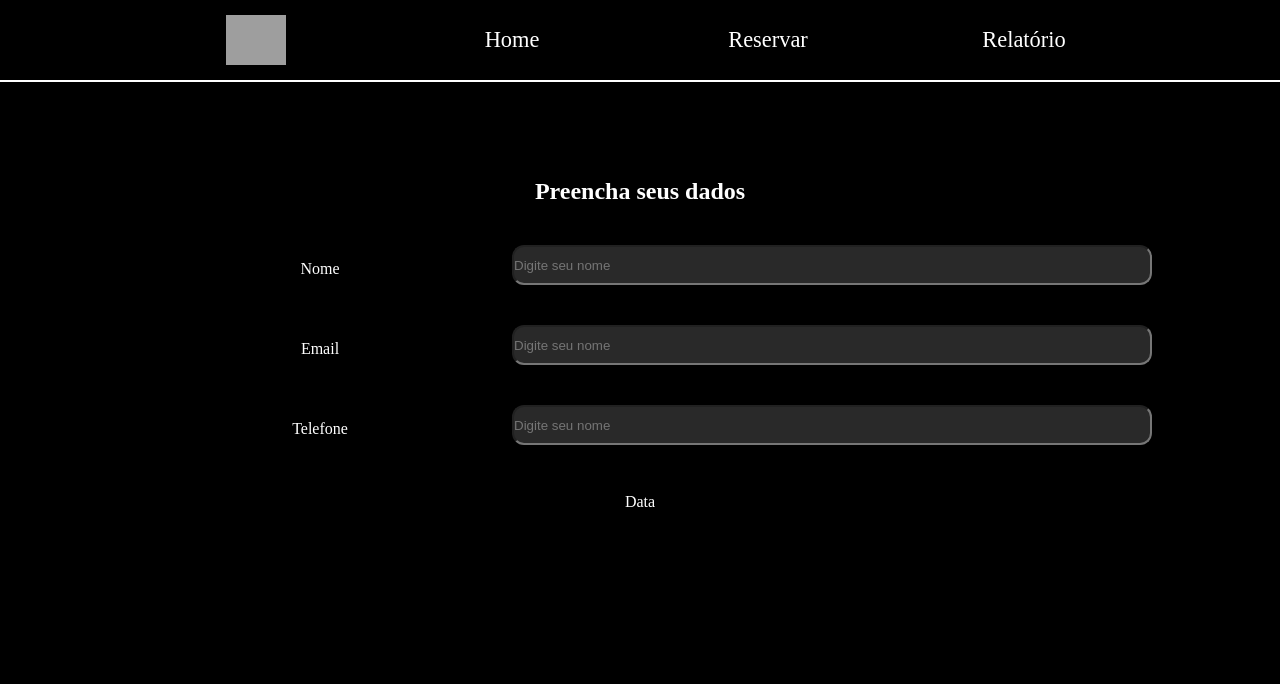
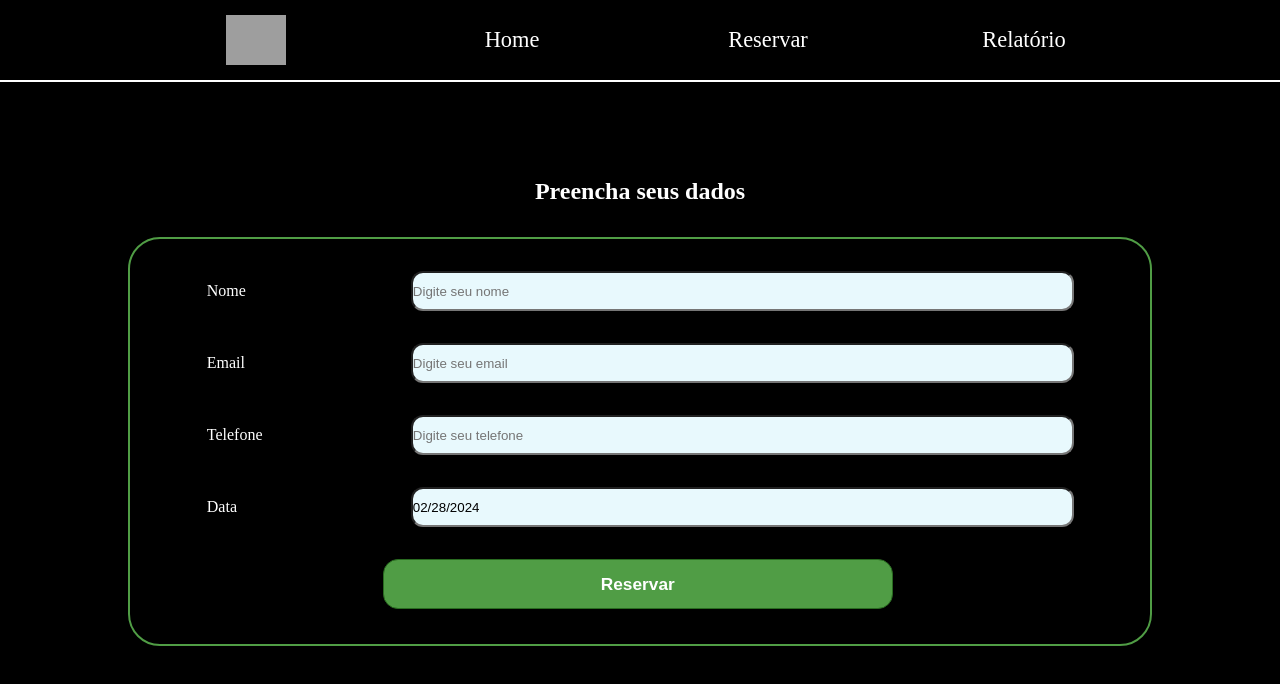
Before and after one commit to LeandroAndrekowicz/Reservas-FrontEnd, a React (Vite) app: page /reserve in a window 1280 px wide. Shown: the top 684 px of the page. Built offline with nearby package versions, Linux system fonts and the light colour scheme; grey boxes are pictures that could not be loaded.

Commit message:
Termino da pagina de reservas

```diff
--- a/package.json
+++ b/package.json
@@ -17,6 +17,7 @@
   },
   "devDependencies": {
     "@types/react": "^18.2.56",
+    "@types/react-datepicker": "^6.0.2",
     "@types/react-dom": "^18.2.19",
     "@typescript-eslint/eslint-plugin": "^7.0.2",
     "@typescript-eslint/parser": "^7.0.2",
--- a/src/components/Button/index.tsx
+++ b/src/components/Button/index.tsx
@@ -3,11 +3,12 @@ import './Button.css'
 
 type Props = {
     text: string;
+    onclick: () => void;
 }
 
 const Button = (props: Props) => {
   return (
-    <button className='button buttonEffect'>{props.text}</button>
+    <button className='button buttonEffect' onClick={props.onclick}>{props.text}</button>
   )
 }
 
--- a/src/index.css
+++ b/src/index.css
@@ -2,5 +2,8 @@
     margin: 0;
     padding: 0;
     box-sizing: border-box;
+}
+
+body{
     background-color: black;
 }
--- a/src/pages/Home/index.tsx
+++ b/src/pages/Home/index.tsx
@@ -2,10 +2,18 @@ import React from 'react'
 import './Home.css'
 import Header from '../../components/Header'
 import Button from '../../components/Button'
+import { useNavigate } from 'react-router-dom'
 
 type Props = {}
 
 const Home = (props: Props) => {
+
+  const navigate = useNavigate();
+
+  const goReserve = () => {
+    navigate('/reserve');
+  }
+
   return (
     <div>
         <Header />
@@ -21,7 +29,7 @@ const Home = (props: Props) => {
             <p>O que achou? Vamos agendar uma visita até você?</p>
           </div>
           <div className='button-sobre'>
-            <Button text='Agendar'/>
+            <Button text='Agendar' onclick={goReserve}/>
           </div>
           <div className='gallery'>
             <figure className='gallery__item gallery__item--1'>
--- a/src/pages/Reserve/Reserve.css
+++ b/src/pages/Reserve/Reserve.css
@@ -10,18 +10,18 @@
 .container-info{
     width: 100%;
     display: flex;
-    justify-content: center;
     align-items: center;
+    margin-bottom: 2em;
+    margin-top: 2em;
 }
 
 .form-input{
-    width: 50%;
+    width: 65%;
     height: 3em;
     display: flex !important;
-    margin-top: 3em;
     justify-content: center;
     align-items: center;
-    background-color: #292929;
+    background-color: #E8F9FD;
     border-radius: .9em;
 }
 
@@ -32,10 +32,58 @@
 }
 
 .form-label{
-    width: 30%;
+    width: 20%;
     color: white;
-    margin-top: 3em;
     display: flex;
+    position: relative;
+    justify-content: start;
+    align-items: center;
+    margin-left: 6vw;
+}
+
+.form-style{
+    width: 80%;
+    border: 2px solid #509D45;
+    border-radius: 2em;
+    margin-top: 2em;
+}
+
+.container-info-button{
+    display: flex;
+    width: 100%;
+    align-items: center;
+    justify-content: center;
+}
+
+.container-info-button button{
+    width: 50%;
+    margin-bottom: 2em;
+}
+
+.react-datepicker-wrapper {
+    width: 65%;
+}
+
+.react-datepicker__input-container{
+    width: 100%;
+}
+
+.form-input-data{
+    width: 100%;
+    height: 3em;
+    display: flex !important;
     justify-content: center;
     align-items: center;
+    background-color: #E8F9FD;
+    border-radius: .9em;
 }
+
+@media (max-width: 600px) {
+    .container-info{
+        flex-direction: column;
+    }
+
+    .form-label {
+        width: 70%;
+    }
+}
--- a/src/pages/Reserve/index.tsx
+++ b/src/pages/Reserve/index.tsx
@@ -3,12 +3,25 @@ import './Reserve.css'
 import Header from '../../components/Header'
 import "react-datepicker/dist/react-datepicker.css";
 import DatePicker from "react-datepicker";
+import Button from '../../components/Button';
 
 
-type Props = {}
+interface ReserveData {
+  name: string;
+  email: string;
+  phone: string;
+  data: Date;
+}
 
-const Reserve = (props: Props) => {
+const Reserve = () => {
   const [startDate, setStartDate] = useState(new Date());
+
+  const [formData, setFormData] = useState<ReserveData>({
+    name: '',
+    email: '',
+    phone: '',
+    data: new Date()
+  });
 
   return (
     <section>
@@ -17,21 +30,63 @@ const Reserve = (props: Props) => {
             <div className='container-titulo'>
               <h2>Preencha seus dados</h2>
             </div>
+            <div className='form-style'>
+
               <div className='container-info'>
                 <label className='form-label'>Nome</label>
-              <input type="text" placeholder='Digite seu nome' className='form-input'/>
+                <input
+                  type="text"
+                  placeholder='Digite seu nome'
+                  className='form-input'
+                  onChange={(e) => setFormData({
+                    ...formData,
+                    name: e.target.value
+                  })}
+                />
               </div>
+
               <div className='container-info'>
                 <label className='form-label'>Email</label>
-              <input type="text" placeholder='Digite seu nome' className='form-input'/>
+                <input
+                  type="text"
+                  placeholder='Digite seu email'
+                  className='form-input'
+                  onChange={(e) => setFormData({
+                    ...formData,
+                    email: e.target.value
+                  })}
+                />
               </div>
+
               <div className='container-info'>
                 <label className='form-label'>Telefone</label>
-              <input type="text" placeholder='Digite seu nome' className='form-input'/>
+                <input
+                  type="text"
+                  placeholder='Digite seu telefone'
+                  className='form-input'
+                  onChange={(e) => setFormData({
+                    ...formData,
+                    phone: e.target.value
+                  })}
+                />
               </div>
+
               <div className='container-info'>
                 <label className='form-label'>Data</label>
-              <DatePicker selected={startDate} onChange={(date : Date) => setStartDate(date)} />
+                <DatePicker
+                  className='form-input-data'
+                  selected={formData.data}
+                  onChange={(date : Date) => setFormData({
+                    ...formData,
+                    data: date
+                  })}
+                  minDate={new Date()}/>
+              </div>
+
+              <div className='container-info-button'>
+                <Button onclick={() => console.log('oi')} text='Reservar'/>;
+              </div>
+
             </div>
         </form>
     </section>
```
Also changed, not shown: 1 other file (tests, documents, lock files or other folders). Lines whose indentation alone changed are shown as unchanged.
